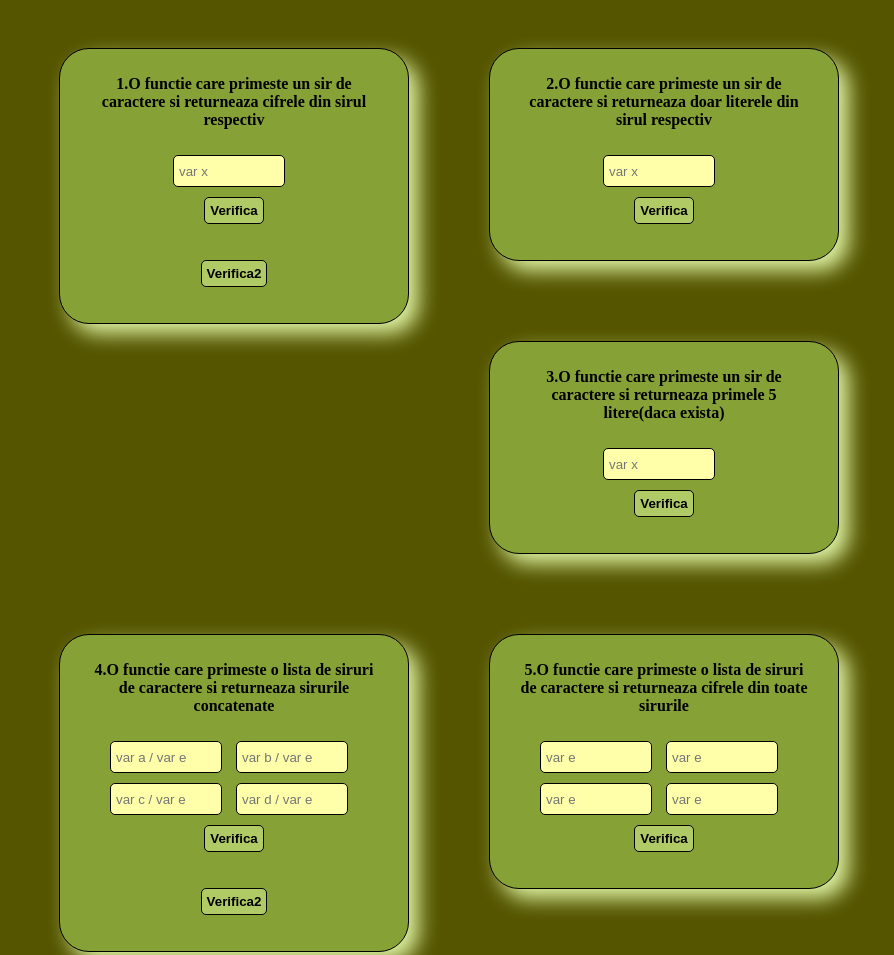
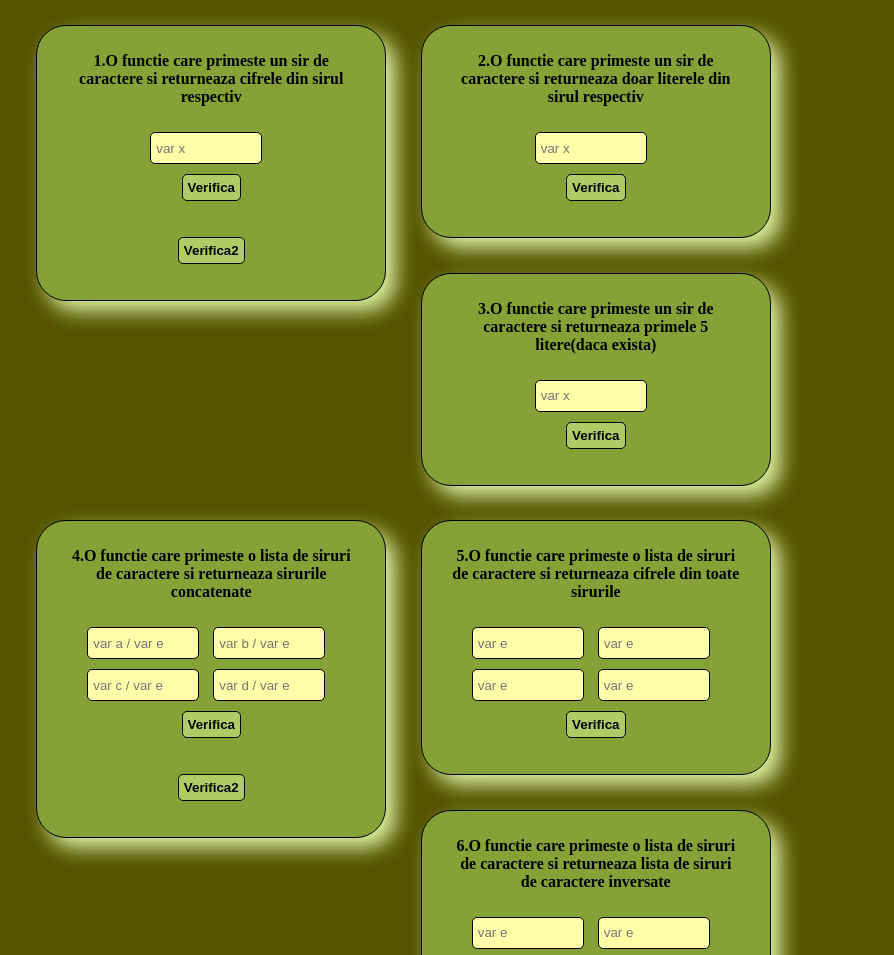
Before and after one commit to Simedre/Playing-with-JavaScript, a plain HTML site: page part2/index.html in a window 1280 px wide. Shown: the top 955 px of the page, without its empty margins (45-939 px from the left). Drawn offline with Linux system fonts and the light colour scheme.

Commit message:
Update styles.css

```diff
--- a/part2/styles.css
+++ b/part2/styles.css
@@ -46,7 +46,7 @@ button:hover{
     border-radius: 30px;
     padding: 10px 30px;
     float: left;
-    margin: 40px;
+    margin: 1.5%;
     text-align: center;
     box-shadow: 10px 10px 20px #DDF2A1;
     background-color: #86A136;
```
